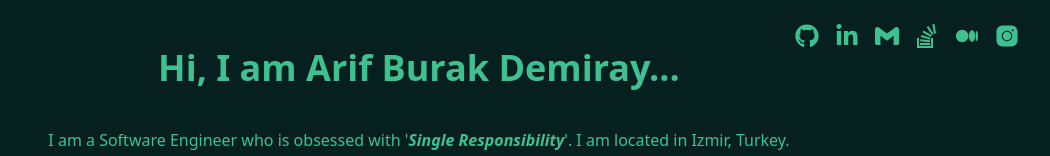
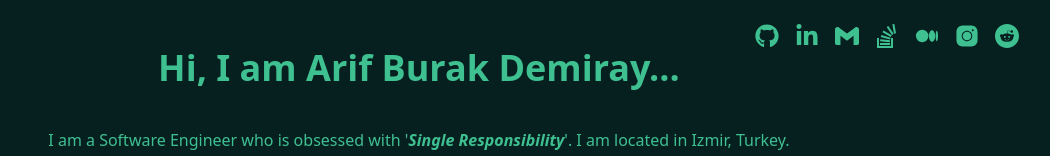
Before and after one commit to arifBurakDemiray/demiray.co, a Vue app: page / in a window 1280 px wide. Shown: the top 156 px of the page, without its empty margins (221-1271 px from the left). Built offline with nearby package versions, Linux system fonts and the light colour scheme.

Commit message:
feat: link reddit

```diff
--- a/src/assets/Icons.vue
+++ b/src/assets/Icons.vue
@@ -12,6 +12,8 @@ export default {
   mediumData:
   "M15 12A13 13 0 1015 38 13 13 0 1015 12zM35.5 13c-3.59 0-6.5 5.373-6.5 12 0 1.243.102 2.441.292 3.568.253 1.503.662 2.879 1.192 4.065.265.593.56 1.138.881 1.627.642.978 1.388 1.733 2.202 2.201C34.178 36.811 34.827 37 35.5 37s1.322-.189 1.933-.539c.814-.468 1.56-1.223 2.202-2.201.321-.489.616-1.034.881-1.627.53-1.185.939-2.562 1.192-4.065C41.898 27.441 42 26.243 42 25 42 18.373 39.09 13 35.5 13zM45.5 14c-.259 0-.509.173-.743.495-.157.214-.307.494-.448.833-.071.169-.14.353-.206.551-.133.395-.257.846-.37 1.343-.226.995-.409 2.181-.536 3.497-.063.658-.112 1.349-.146 2.065C43.017 23.499 43 24.241 43 25s.017 1.501.051 2.217c.033.716.082 1.407.146 2.065.127 1.316.31 2.501.536 3.497.113.498.237.948.37 1.343.066.198.135.382.206.551.142.339.292.619.448.833C44.991 35.827 45.241 36 45.5 36c1.381 0 2.5-4.925 2.5-11S46.881 14 45.5 14z",
   instagramData:
-  "M 16 3 C 8.83 3 3 8.83 3 16 L 3 34 C 3 41.17 8.83 47 16 47 L 34 47 C 41.17 47 47 41.17 47 34 L 47 16 C 47 8.83 41.17 3 34 3 L 16 3 z M 37 11 C 38.1 11 39 11.9 39 13 C 39 14.1 38.1 15 37 15 C 35.9 15 35 14.1 35 13 C 35 11.9 35.9 11 37 11 z M 25 14 C 31.07 14 36 18.93 36 25 C 36 31.07 31.07 36 25 36 C 18.93 36 14 31.07 14 25 C 14 18.93 18.93 14 25 14 z M 25 16 C 20.04 16 16 20.04 16 25 C 16 29.96 20.04 34 25 34 C 29.96 34 34 29.96 34 25 C 34 20.04 29.96 16 25 16 z"
+  "M 16 3 C 8.83 3 3 8.83 3 16 L 3 34 C 3 41.17 8.83 47 16 47 L 34 47 C 41.17 47 47 41.17 47 34 L 47 16 C 47 8.83 41.17 3 34 3 L 16 3 z M 37 11 C 38.1 11 39 11.9 39 13 C 39 14.1 38.1 15 37 15 C 35.9 15 35 14.1 35 13 C 35 11.9 35.9 11 37 11 z M 25 14 C 31.07 14 36 18.93 36 25 C 36 31.07 31.07 36 25 36 C 18.93 36 14 31.07 14 25 C 14 18.93 18.93 14 25 14 z M 25 16 C 20.04 16 16 20.04 16 25 C 16 29.96 20.04 34 25 34 C 29.96 34 34 29.96 34 25 C 34 20.04 29.96 16 25 16 z",
+  redditData:
+  "M14.238 15.348c.085.084.085.221 0 .306-.465.462-1.194.687-2.231.687l-.008-.002-.008.002c-1.036 0-1.766-.225-2.231-.688-.085-.084-.085-.221 0-.305.084-.084.222-.084.307 0 .379.377 1.008.561 1.924.561l.008.002.008-.002c.915 0 1.544-.184 1.924-.561.085-.084.223-.084.307 0zm-3.44-2.418c0-.507-.414-.919-.922-.919-.509 0-.923.412-.923.919 0 .506.414.918.923.918.508.001.922-.411.922-.918zm13.202-.93c0 6.627-5.373 12-12 12s-12-5.373-12-12 5.373-12 12-12 12 5.373 12 12zm-5-.129c0-.851-.695-1.543-1.55-1.543-.417 0-.795.167-1.074.435-1.056-.695-2.485-1.137-4.066-1.194l.865-2.724 2.343.549-.003.034c0 .696.569 1.262 1.268 1.262.699 0 1.267-.566 1.267-1.262s-.568-1.262-1.267-1.262c-.537 0-.994.335-1.179.804l-2.525-.592c-.11-.027-.223.037-.257.145l-.965 3.038c-1.656.02-3.155.466-4.258 1.181-.277-.255-.644-.415-1.05-.415-.854.001-1.549.693-1.549 1.544 0 .566.311 1.056.768 1.325-.03.164-.05.331-.05.5 0 2.281 2.805 4.137 6.253 4.137s6.253-1.856 6.253-4.137c0-.16-.017-.317-.044-.472.486-.261.82-.766.82-1.353zm-4.872.141c-.509 0-.922.412-.922.919 0 .506.414.918.922.918s.922-.412.922-.918c0-.507-.413-.919-.922-.919z"
 };
 </script>
--- a/src/components/Links.vue
+++ b/src/components/Links.vue
@@ -70,7 +70,8 @@
       >
         <path :d="mediumData"></path></svg
     ></a>
-    <a :href="linkInstagram" :class="className" target="_blank"
+    <a :href="linkInstagram
+    " :class="className" target="_blank"
       ><svg
         aria-hidden="true"
         focusable="false"
@@ -83,6 +84,21 @@
         fill="currentColor"
       >
         <path :d="instagramData"></path></svg
+    ></a>
+    <a :href="linkReddit
+    " :class="className" target="_blank"
+      ><svg
+        aria-hidden="true"
+        focusable="false"
+        data-prefix="fab"
+        data-icon="reddit"
+        class="w-6 h-6 ml-auto"
+        role="img"
+        xmlns="http://www.w3.org/2000/svg"
+        viewBox="0 0 24 24"
+        fill="currentColor"
+      >
+        <path :d="redditData"></path></svg
     ></a>
 <!--     <span @click="togglePopup" :class="className" class="hover:cursor-pointer">
       <svg
@@ -116,13 +132,15 @@ export default {
       mailData: Icons.mailData,
       stackOverflowData: Icons.stackOverflowData,
       mediumData: Icons.mediumData,
+      redditData: Icons.redditData,
       instagramData: Icons.instagramData,
       linkGithub: "https://github.com/arifBurakDemiray",
       linkLinkedin: "http://www.linkedin.com/in/arifBurakDemiray",
       linkInstagram: "https://www.instagram.com/demirayarifburak",
       linkMail: "mailto:burakdemiray09@hotmail.com",
       linkMedium: "https://arifburakdemiray.medium.com/",
-      linkStackOverflow: "https://stackoverflow.com/users/16263216/euxinos"
+      linkStackOverflow: "https://stackoverflow.com/users/16263216/euxinos",
+      linkReddit: "https://www.reddit.com/user/arbude"
     };
   },
   methods: {
```
